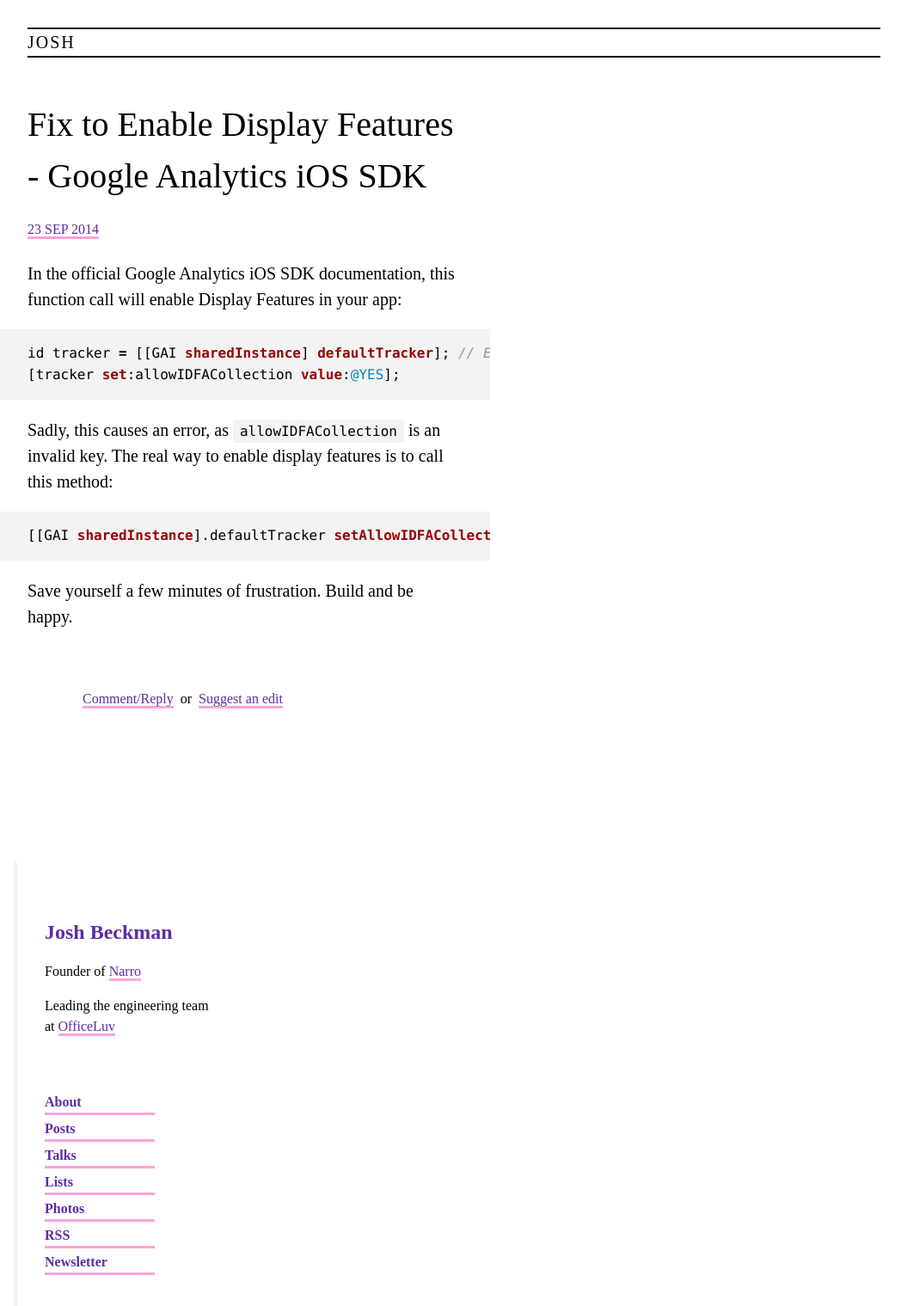
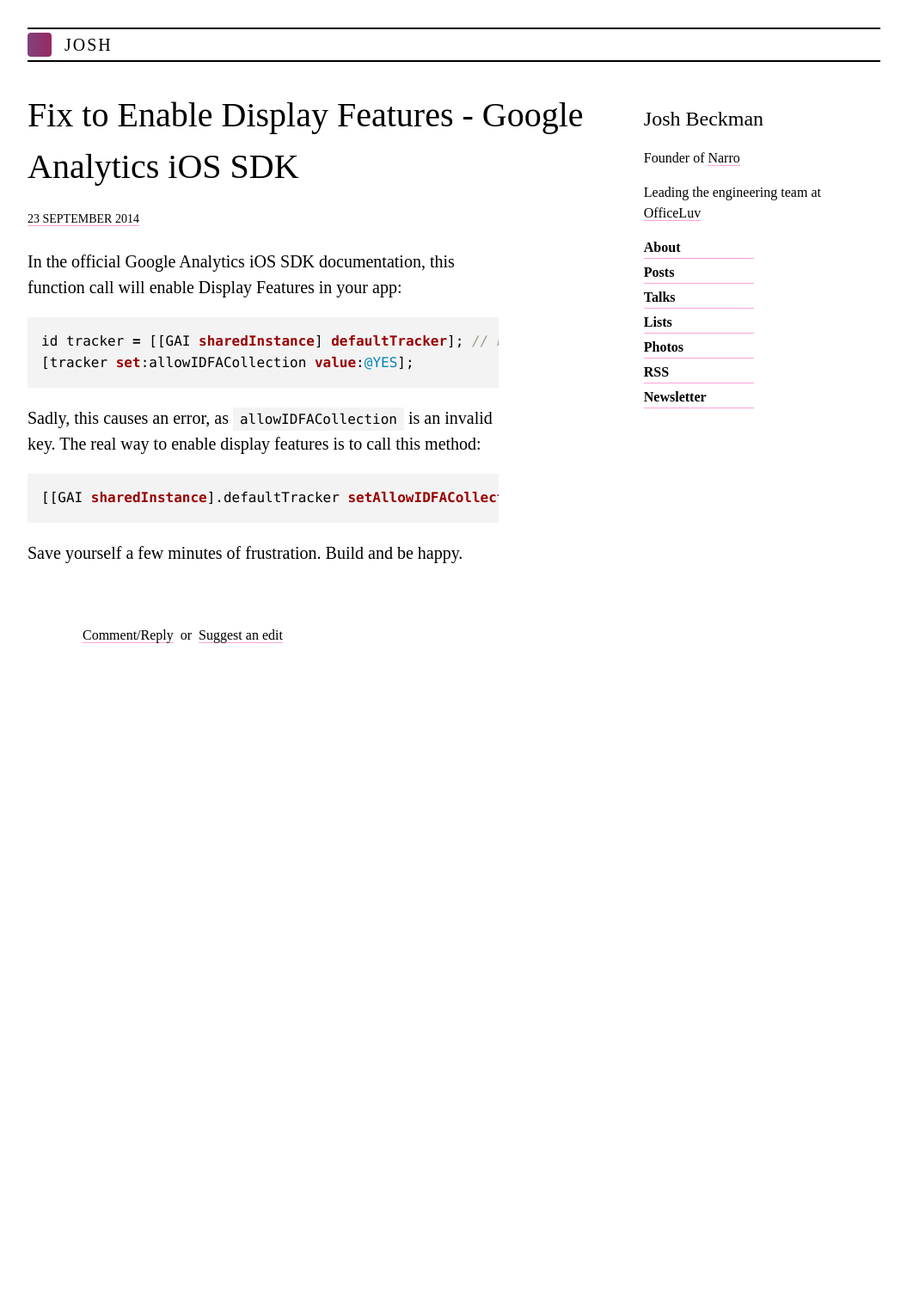
Before and after one commit to joshbeckman/andjosh.github.io, a Jekyll site: the page built from _posts/2014-09-23-fix-enable-display-features.md, in a window 1280 px wide. Shown: the whole page at 86% size, without its empty margins (112-1167 px from the left). Built offline with Jekyll 4.4.1, drawn with Linux system fonts in a browser that asks for light colours; nearby versions of some CDN libraries; after the commit the page ends 900 px from its top, so only the background shows below that.

Commit message:
Finish serif poem design

```diff
--- a/_includes/sidebar.html
+++ b/_includes/sidebar.html
@@ -1,14 +1,14 @@
-<div class="sidebar fl w-30-l f5 pa4 mt4 bl b--near-white bw2">
-    <h2 class="mt4 primary mb0">
+<div class="sidebar fl-ns w-30-l f5 pa3">
+    <h2 class="mv0">
         <a class="link dim b--white" href="/" title="{{ site.title }}">Josh Beckman</a>
     </h2>
-    <p class="f5">
+    <p class="">
         Founder of <a href="//narro.co">Narro</a>
     </p>
-    <p class="f5">
+    <p class="">
         Leading the engineering team at <a href="//officeluv.com">OfficeLuv</a>
     </p>
-    <div class="b mt5">
+    <div class="b mt2">
         <a class="w4 db mb1" href="/about" title="About Josh" rel="about">About</a>
         <a class="w4 db mb1" href="/" title="Posts">Posts</a>
         <a class="w4 db mb1" href="/presents" title="Presentations">Talks</a>
--- a/_layouts/default.html
+++ b/_layouts/default.html
@@ -6,7 +6,7 @@
     {% if page.title  and page.title != ''%}
         <title>{{ page.title }}</title>
     {% else %}
-        <title>{{ site.title }}, {{ page.date | date_to_string }}</title>
+        <title>{{ site.title }}, {{ page.date | date_to_long_string }}</title>
     {% endif %}
     <meta name="author" content="{{ site.author }}" />
     <link href="{{ "/rss.xml" | prepend: site.baseurl | prepend: site.url }}" rel="alternate" title="{{ site.title }}" type="application/xml" />
@@ -26,11 +26,27 @@
     <meta content="/favicon.png" name="twitter:image" property="og:image" />
     <meta name="apple-mobile-web-app-capable" content="yes" />
     <meta name="apple-mobile-web-app-status-bar-style" content="default" />
+    {% if page.image %}
+    <meta property="og:image"       content="{{ page.image }}" />
+    <meta name="twitter:image"      content="{{ page.image }}" />
+    {% endif %}
+    {% if page.title and page.title != ''%}
+    <meta property="og:title"       content="{{ page.title }}" />
+    <meta name="twitter:title"      content="{{ page.title }}" />
+    {% else %}
+    <meta property="og:title"       content="{{ site.title }}, {{ page.date | date_to_long_string }}" />
+    <meta name="twitter:title"      content="{{ site.title }}, {{ page.date | date_to_long_string }}" />
+    {% endif %}
 </head>
-<body class="serif bg-white pr6-l pl6-l">
+<body class="baskerville bg-white pr6-l pl6-l">
     <div class="bt bb bw1 mv4 mh3">
         <h3 class="ttu tracked f4 mv1 normal dib">
-            {{ site.title }}
+            <a href="/" class="bw0 mr2" title="home" rel="home">
+                <img src="/images/purple-fade.png" alt="{{ site.title }}" width="28" height="28" class="dib v-mid br2"/>
+            </a>
+            <span class="dib v-mid">
+                {{ site.title }}
+            </span>
         </h3>
     </div>
 
--- a/_layouts/post.html
+++ b/_layouts/post.html
@@ -4,39 +4,32 @@
 
 <meta name="twitter:card"       content="summary" />
 <meta name="twitter:site"       content="@twandjosh" />
-{% if page.title and page.title != ''%}
-<meta name="twitter:title"      content="{{ page.title }}" />
-{% else %}
-<meta name="twitter:title"      content="{{ site.title }}, {{ page.date | date_to_string }}" />
-{% endif %}
-<meta name="twitter:description"content="{{ page.date | date_to_string }}" />
-<meta name="twitter:image"      content="http://www.andjosh.com/favicon.png" />
+<meta name="twitter:description"content="{{ page.date | date_to_long_string }}" />
 <meta name="twitter:url"        content="{{ page.url }}" />
-{% if page.title and page.title != ''%}
-<meta property="og:title"       content="{{ page.title }}" />
-{% else %}
-<meta property="og:title"       content="{{ site.title }}, {{ page.date | date_to_string }}" />
-{% endif %}
 <meta property="og:type"        content="article" />
 <meta property="og:url"         content="{{ page.url }}" />
-<meta property="og:image"       content="http://www.andjosh.com/favicon.png" />
 <meta property="og:site_name"   content="www andjosh" />
-<div class="f4 lh-copy pr6-l">
-    <article class="fl-ns w-60-l pa3 mb5 mr6-l" itemscope itemtype="http://schema.org/BlogPosting">
+<div class="f4 lh-copy">
+    <article class="fl-ns w-70-l pa3 mb5 pt0" itemscope itemtype="http://schema.org/BlogPosting">
         <meta itemprop="author" content="Josh Beckman" />
+        {% if page.image %}
+        <div class="post-image">
+            <img src="{{ page.image }}" alt="{{ page.title }}"/>
+        </div>
+        {% endif %}
         <h1 class="mv0 normal">
             {% if page.title  and page.title != ''%}
                 {{ page.title }}
             {% else %}
-                {{ site.title }}, {{ page.date | date_to_string }}
+                {{ site.title }}, {{ page.date | date_to_long_string }}
             {% endif %}
         </h1>
-        <div class="dib f5 pv1 mt3 ttu">
+        <div class="dib f6 pv1 mt3 ttu">
             <a class="" itemprop="url" href="{{ page.url }}" itemprop="datePublished">
-                {{ page.date | date_to_string }}
+                {{ page.date | date_to_long_string }}
             </a>
         </div>
-        <div class="content" itemprop="articleBody">
+        <div class="content w-80-l" itemprop="articleBody">
             {{ content }}
         </div>
         <div class="ma5">
--- a/css/screen.css
+++ b/css/screen.css
@@ -1,11 +1,11 @@
-.serif {
-  font-family: Garmond, Baskerville, Times New Roman, serif;
+h1, h2, h3, h4, h5 {
+    font-weight: normal;
 }
 a {
-    color: #5E2CA5;
+    color: inherit;
     text-decoration: none;
     text-shadow: 0 1px 0 white;
-    border-bottom: 3px solid #FFA3D7;
+    border-bottom: 1px solid #FFA3D7;
 }
 .content blockquote {
     border-left: 3px solid #00449E;
@@ -70,8 +70,7 @@
     background-color: rgba(27, 31, 35, 0.05);
 }
 pre {
-    padding: 1em 2rem;
-    margin: 1rem -2rem;
+    padding: 1em;
     overflow: auto;
 }
 pre code {
```
Also changed, not shown: _layouts/page.html (+17 -3 lines), index.html (+19 -16 lines).
